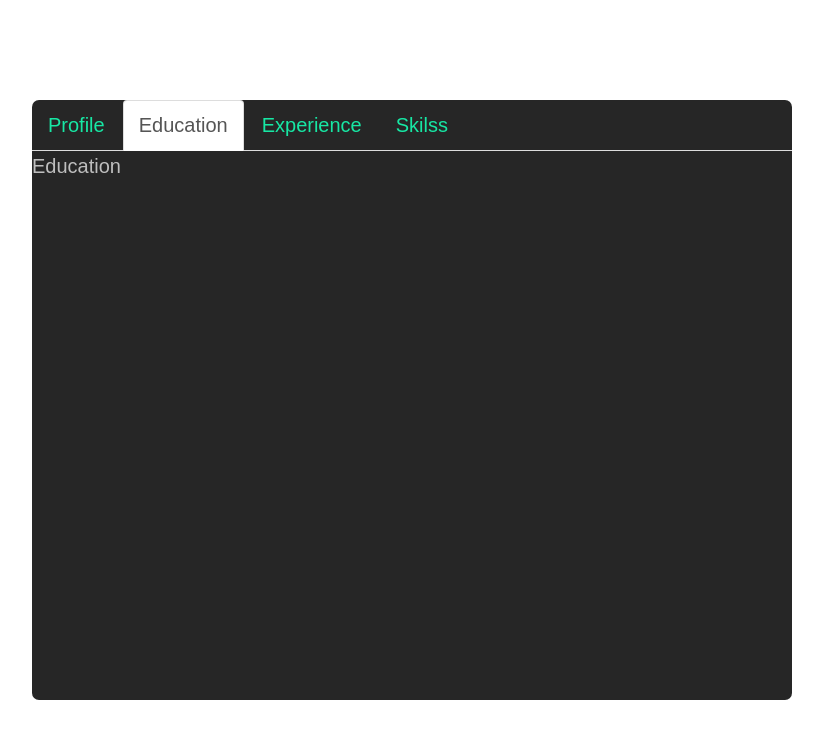
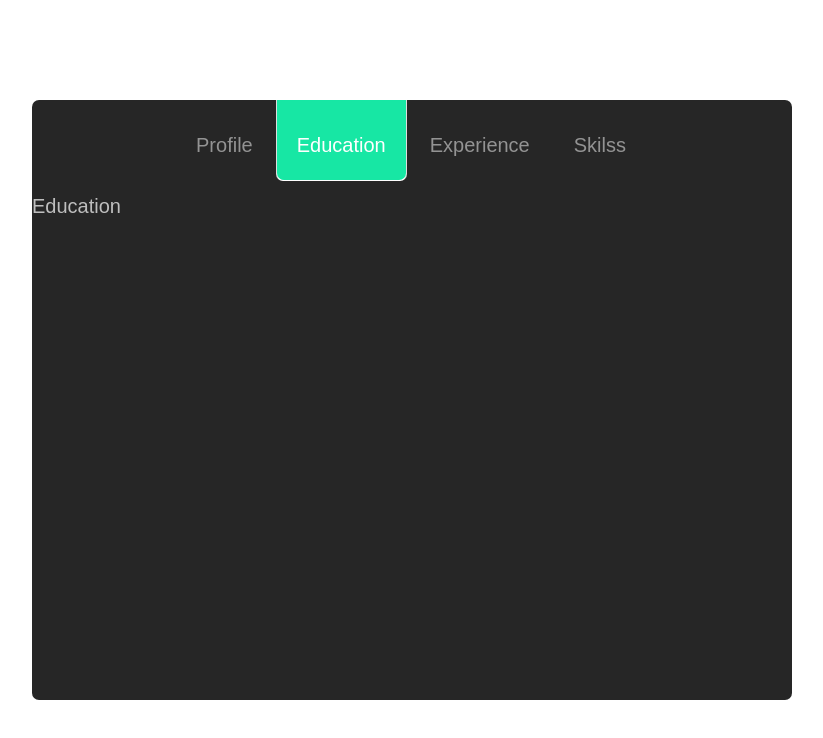
Before and after one commit to agungTuanany/-React-JS-web-developer, a React app in the folder 01.React-Blog/: page / in a window 1280 px wide. Shown: the whole page, without its empty margins (228-1051 px from the left). Built offline with nearby package versions, Linux system fonts and the light colour scheme.

Commit message:
React - Blog 04.React-bootstrap: Styling Tabs

```diff
--- a/01.React-Blog/src/components/styles/Navbar.css
+++ b/01.React-Blog/src/components/styles/Navbar.css
@@ -1,8 +1,7 @@
 .tab-wrap {
     position: relative;
 }
-.tab-wrap .nav-tabs {
-    border-bottom: 0px;
+.nav-tabs {
     list-style: none;
     text-align: center;
     margin-bottom: 2em;
@@ -10,6 +9,7 @@
     top: -0.5em;
     padding: 0;
     margin: 0;
+    border-bottom: 0px;
 }
 
 @media screen and (max-width: 768px) {
@@ -17,13 +17,65 @@
         top: -7px;
     }
 }
-.tab-wrap .nav-tabs   li {
+.nav-tabs li {
     float: none;
     display: -moz-inline-stack;
     display: inline-block;
     *display: inline; /* ie7 fix */
     zoom: 1; /* hasLayout ie7 trigger */
-    *display:inline;
     padding: 0;
     margin: 0;
 }
+
+.nav-tabs li a {
+    padding: 2em 1em 1em 1em;
+    position: relative;
+    color: rgba(255, 255, 255, 0.5);
+    z-index: 10;
+    display: -moz-inline-stack;
+    display: inline-block;
+    zoom: 1;
+    *display: inline;
+    -webkit-transition: 0.3s;
+    -o-transition: 0.3s;
+    transition: 0.3s;
+    border-radius: 7px;
+}
+
+.nav-tabs li a:after {
+    position: absolute;
+    content: '';
+    height: 0;
+    background: #17e7a4;
+    z-index: -1;
+    top: 0;
+    left: 0;
+    width: 100%;
+    -webkit-transition: all 0.5s cubic-bezier(0.175, 0.885, 0.32, 1.275);
+    -moz-transition: all 0.5s cubic-bezier(0.175, 0.885, 0.32, 1.275);
+    -ms-transition: all 0.5s cubic-bezier(0.175, 0.885, 0.32, 1.275);
+    -o-transition: all 0.5s cubic-bezier(0.175, 0.885, 0.32, 1.275);
+    transition: all 0.5s cubic-bezier(0.175, 0.885, 0.32, 1.275);
+    -webkit-border-radius: 7px;
+    -moz-border-radius: 7px;
+    -ms-border-radius: 7px;
+    border-radius: 7px;
+}
+
+.nav-tabs li a:hover {
+    color: #fff;
+    text-decoration: none;
+}
+
+.nav-tabs li a:hover:after {
+    height: 100%;
+}
+
+.nav-tabs li.active > a {
+    color: #fff;
+    text-decoration: none;
+}
+
+.nav-tabs li.active > a:after {
+    height: 100%;
+}
```
